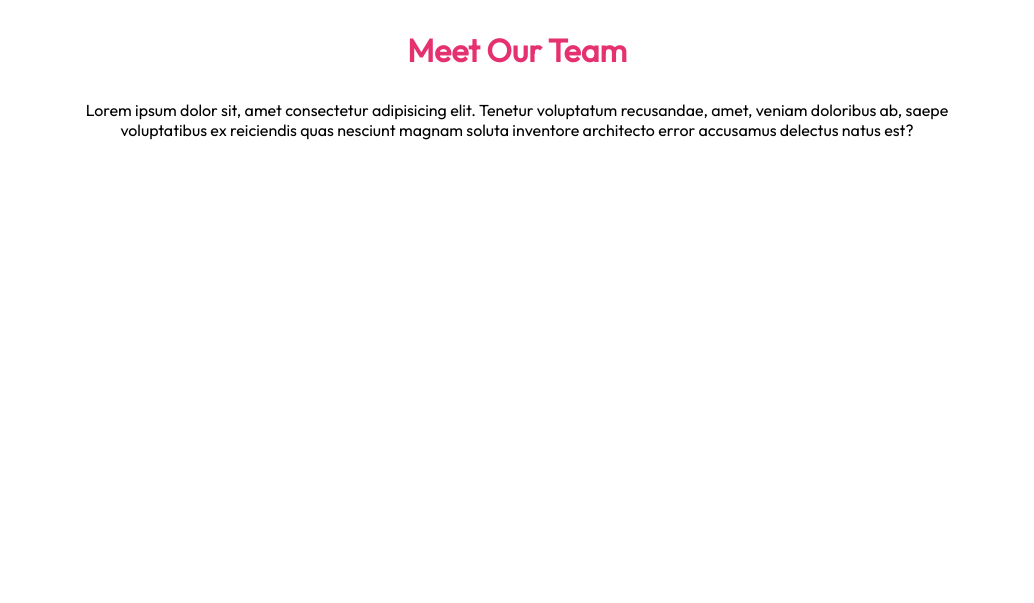
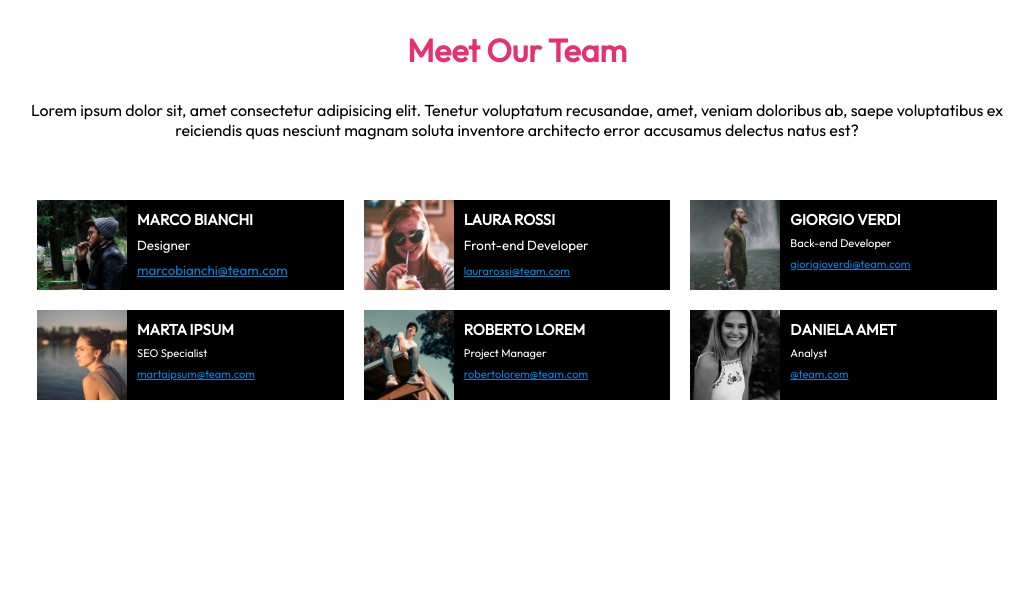
Before and after one commit to GloriaBimbi/html-css-float-cards, a plain HTML site: page index.html in a window 1280 px wide. Shown: the whole page, without its empty margins (123-1157 px from the left). Drawn offline with Linux system fonts and the light colour scheme.

Commit message:
feat main

```diff
--- a/css/style.css
+++ b/css/style.css
@@ -30,15 +30,16 @@ a {
 
 /* UTILS */
 
-.container {
-  max-width: 900px;
-  padding: 0;
+.clearfix::after {
+  content: "";
+  display: block;
+  clear: both;
 }
-
 /* MAIN */
 main {
-  display: flex;
-  justify-content: center;
+  text-align: center;
+  margin: 0;
+  margin: 0 150px;
 }
 
 .title {
@@ -51,23 +52,25 @@ main {
   text-align: center;
 }
 
-/* row */
-.row:after {
-  display: block;
-  clear: both;
+.card-container {
+  margin-top: 50px;
 }
 
-/* colums */
-.col-1-3 {
-  width: calc(100% / 3);
-  min-height: 100px;
-
-  /* debug */
-  background-color: red;
-}
 /* cards */
 .card {
   background-color: black;
+  width: calc(100% / 3 - 20px);
+  margin: 10px;
+
+  float: left;
+
+  /* debug */
+  min-height: 90px;
+}
+
+.informations {
+  padding: 10px 10px 10px 100px;
+  text-align: start;
 }
 
 .name,
@@ -76,7 +79,16 @@ main {
 }
 
 .profile-picture {
+  height: 90px;
   float: left;
+}
+
+.name {
+  font-size: 15px;
+}
+
+.profession {
+  padding: 5px 0 5px 0;
 }
 
 .email-address {
--- a/index.html
+++ b/index.html
@@ -29,30 +29,75 @@
           ex reiciendis quas nesciunt magnam soluta inventore architecto error
           accusamus delectus natus est?
         </p>
-      </div>
-      <section class="container">
-        <div class="row clearfix">
-          <div class="col-1-3"></div>
-          <div class="col-1-3">
-            <div class="card"></div>
-          </div>
-          <div class="col-1-3">
-            <div class="card"></div>
+        <section class="container card-container">
+          <!-- card 1 -->
+          <div class="card">
+            <img src="./img/male1.png" alt="male1" class="profile-picture" />
+            <div class="informations">
+              <h2 class="name">MARCO BIANCHI</h2>
+              <div class="profession"><small>Designer</small></div>
+              <a href="#" class="email-address">
+                <small>marcobianchi@team.com</small></a
+              >
             </div>
           </div>
-
-        <div class="row clearfix">
-          <div class="col-1-3">
-            <div class="card"></div>
+          <!-- card2 -->
+          <div class="card">
+            <img src="./img/female1.png" alt="male1" class="profile-picture" />
+            <div class="informations">
+              <h2 class="name">LAURA ROSSI</h2>
+              <div class="profession"><small>Front-end Developer</small></div>
+              <a href="#" class="email-address">
+                <small><small>laurarossi@team.com</small></a
+              >
             </div>
-          <div class="col-1-3">
-            <div class="card"></div>
           </div>
-          <div class="col-1-3">
-            <div class="card"></div>
+          <!-- card3 -->
+          <div class="card">
+            <img src="./img/male2.png" alt="male1" class="profile-picture" />
+            <div class="informations">
+              <h2 class="name">GIORGIO VERDI</h2>
+              <div class="profession"><small>Back-end Developer</small></div>
+              <a href="#" class="email-address">
+                <small>giorigioverdi@team.com</small></a
+              >
+            </div>
+          </div>
+          <!-- card4 -->
+          <div class="card">
+            <img src="./img/female2.png" alt="male1" class="profile-picture" />
+            <div class="informations">
+              <h2 class="name">MARTA IPSUM</h2>
+              <div class="profession"><small>SEO Specialist</small></div>
+              <a href="#" class="email-address">
+                <small>martaipsum@team.com</small></a
+              >
+            </div>
+          </div>
+          <!-- card5 -->
+          <div class="card">
+            <img src="./img/male3.png" alt="male1" class="profile-picture" />
+            <div class="informations">
+              <h2 class="name">ROBERTO LOREM</h2>
+              <div class="profession"><small>Project Manager</small></div>
+              <a href="#" class="email-address">
+                <small>robertolorem@team.com</small></a
+              >
+            </div>
+          </div>
+          <!-- card6 -->
+          <div class="card clearfix">
+            <img src="./img/female3.png" alt="male1" class="profile-picture" />
+            <div class="informations">
+              <h2 class="name">DANIELA AMET</h2>
+              <div class="profession"><small>Analyst</small></div>
+              <a href="#" class="email-address">
+                <small>@team.com</small></a
+              >
             </div>
           </div>
         </section>
+      </div>
     </main>
   </body>
 </html>
```
Lines whose indentation alone changed are shown as unchanged.
